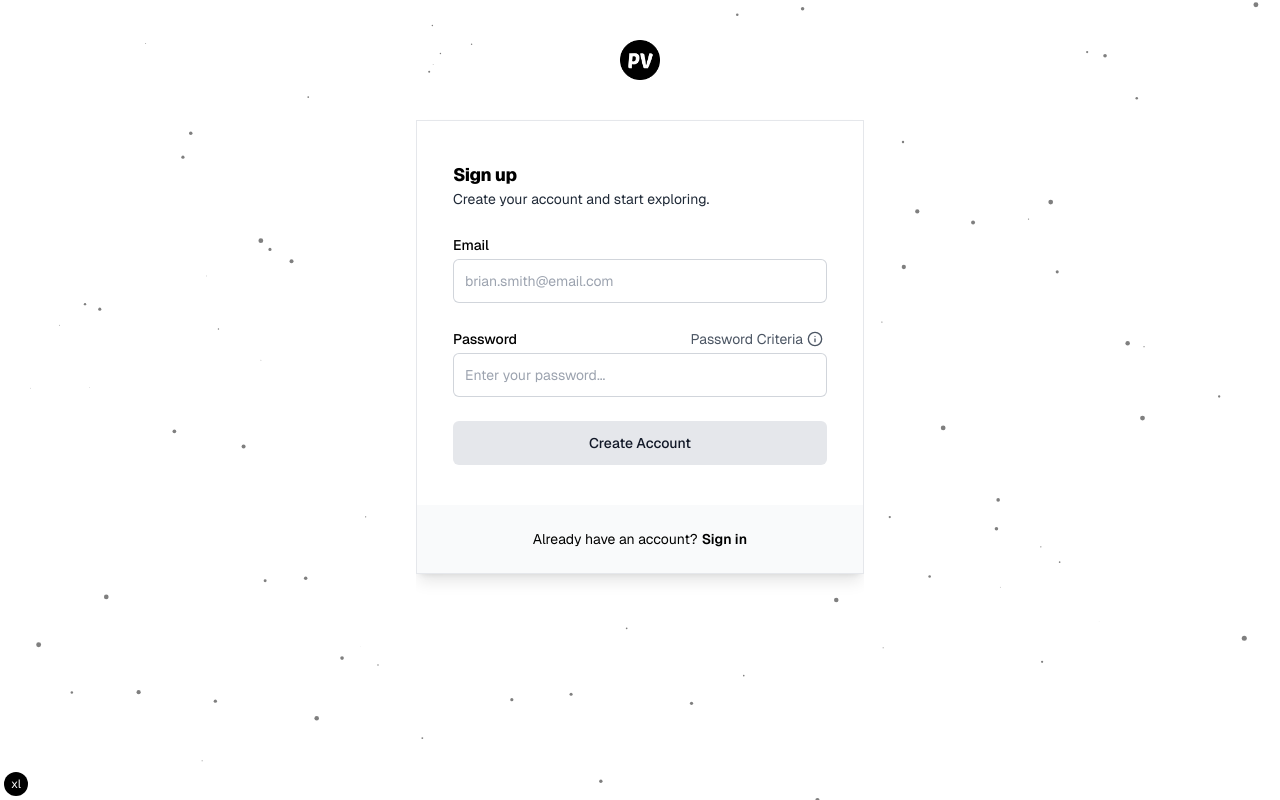
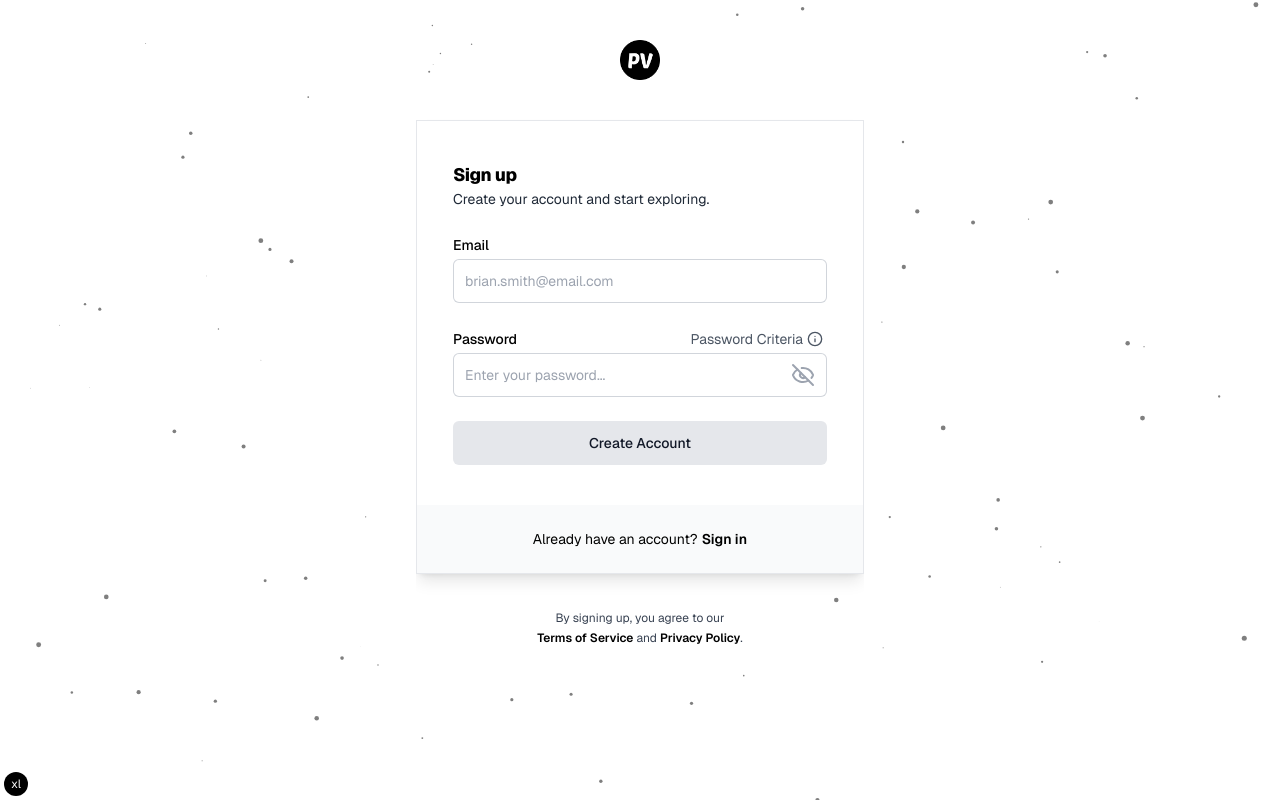
Before and after one commit to dlbarduzzi/platvids, a Next.js app: page /sign-up in a window 1280 px wide. Built offline with nearby package versions, Linux system fonts and the light colour scheme; no server answers.

Commit message:
Add show password and terms and policies

```diff
--- a/src/components/signin.tsx
+++ b/src/components/signin.tsx
@@ -6,8 +6,9 @@ import NextLink from "next/link"
 import NextImage from "next/image"
 
 import { useForm } from "react-hook-form"
+import { useState } from "react"
 import { zodResolver } from "@hookform/resolvers/zod"
-import { CircleHelp } from "lucide-react"
+import { CircleHelp, Eye, EyeOff } from "lucide-react"
 
 import {
   FormControl,
@@ -27,6 +28,8 @@ import { signInSchema } from "@/features/auth/schemas/signin"
 import { cn } from "@/lib/utils"
 
 export function SignIn() {
+  const [showPassword, setShowPassword] = useState(false)
+
   const { canvasRef } = useDrawParticles()
 
   const form = useForm<SignInSchema>({
@@ -115,7 +118,8 @@ export function SignIn() {
                               role="button"
                               className={cn(
                                 "flex items-center gap-x-1 text-sm text-gray-600",
-                                "hover:text-gray-800"
+                                "hover:text-gray-800",
+                                isSubmitting && "pointer-events-none"
                               )}
                             >
                               Forgot Password
@@ -123,23 +127,50 @@ export function SignIn() {
                             </span>
                           </div>
                         </div>
-                        <div className="mt-0.5">
+                        <div className="relative mt-0.5">
                           <FormControl>
                             <Input
                               {...field}
-                              type="password"
+                              type={showPassword ? "text" : "password"}
                               variant={!!errors.password ? "danger" : "default"}
                               disabled={isSubmitting}
                               placeholder="Enter your password..."
+                              className="pr-12"
                             />
                           </FormControl>
+                          <div
+                            className={cn(
+                              "absolute inset-y-0 right-0 flex items-center pr-3"
+                            )}
+                          >
+                            <div
+                              role="button"
+                              onClick={() => setShowPassword(() => !showPassword)}
+                              className={cn(
+                                isSubmitting
+                                  ? "pointer-events-none text-gray-300"
+                                  : "text-gray-400"
+                              )}
+                            >
+                              {showPassword ? (
+                                <Eye className="size-6" />
+                              ) : (
+                                <EyeOff className="size-6" />
+                              )}
+                            </div>
+                          </div>
                         </div>
                         <FormMessage />
                       </FormItem>
                     )}
                   />
                   <div>
-                    <Button type="submit" size="md" className="w-full">
+                    <Button
+                      type="submit"
+                      size="md"
+                      disabled={isSubmitting}
+                      className="w-full"
+                    >
                       Sign in
                     </Button>
                   </div>
--- a/src/components/signup.tsx
+++ b/src/components/signup.tsx
@@ -6,8 +6,9 @@ import NextLink from "next/link"
 import NextImage from "next/image"
 
 import { useForm } from "react-hook-form"
+import { useState } from "react"
 import { zodResolver } from "@hookform/resolvers/zod"
-import { Info } from "lucide-react"
+import { Eye, EyeOff, Info } from "lucide-react"
 
 import {
   FormControl,
@@ -27,6 +28,8 @@ import { signUpSchema } from "@/features/auth/schemas/signup"
 import { cn } from "@/lib/utils"
 
 export function SignUp() {
+  const [showPassword, setShowPassword] = useState(false)
+
   const { canvasRef } = useDrawParticles()
 
   const form = useForm<SignUpSchema>({
@@ -115,7 +118,8 @@ export function SignUp() {
                               role="button"
                               className={cn(
                                 "flex items-center gap-x-1 text-sm text-gray-600",
-                                "hover:text-gray-800"
+                                "hover:text-gray-800",
+                                isSubmitting && "pointer-events-none"
                               )}
                             >
                               Password Criteria
@@ -123,23 +127,50 @@ export function SignUp() {
                             </span>
                           </div>
                         </div>
-                        <div className="mt-0.5">
+                        <div className="relative mt-0.5">
                           <FormControl>
                             <Input
                               {...field}
-                              type="password"
+                              type={showPassword ? "text" : "password"}
                               variant={!!errors.password ? "danger" : "default"}
                               disabled={isSubmitting}
                               placeholder="Enter your password..."
+                              className="pr-12"
                             />
                           </FormControl>
+                          <div
+                            className={cn(
+                              "absolute inset-y-0 right-0 flex items-center pr-3"
+                            )}
+                          >
+                            <div
+                              role="button"
+                              onClick={() => setShowPassword(() => !showPassword)}
+                              className={cn(
+                                isSubmitting
+                                  ? "pointer-events-none text-gray-300"
+                                  : "text-gray-400"
+                              )}
+                            >
+                              {showPassword ? (
+                                <Eye className="size-6" />
+                              ) : (
+                                <EyeOff className="size-6" />
+                              )}
+                            </div>
+                          </div>
                         </div>
                         <FormMessage />
                       </FormItem>
                     )}
                   />
                   <div>
-                    <Button type="submit" size="md" className="w-full">
+                    <Button
+                      type="submit"
+                      size="md"
+                      disabled={isSubmitting}
+                      className="w-full"
+                    >
                       Create Account
                     </Button>
                   </div>
@@ -167,6 +198,36 @@ export function SignUp() {
             </div>
           </div>
         </div>
+        <div
+          className={cn(
+            "mt-9 bg-white text-center text-xs",
+            isSubmitting ? "text-gray-400" : "text-gray-700"
+          )}
+        >
+          <span className="block">By signing up, you agree to our</span>
+          <span className="block pt-1">
+            <NextLink
+              href="/general/terms-of-service"
+              className={cn(
+                "font-semibold hover:underline hover:underline-offset-4",
+                isSubmitting ? "pointer-events-none text-gray-400" : "text-black"
+              )}
+            >
+              Terms of Service
+            </NextLink>
+            {" and "}
+            <NextLink
+              href="/general/privacy-policy"
+              className={cn(
+                "font-semibold hover:underline hover:underline-offset-4",
+                isSubmitting ? "pointer-events-none text-gray-400" : "text-black"
+              )}
+            >
+              Privacy Policy
+            </NextLink>
+            .
+          </span>
+        </div>
       </div>
     </div>
   )
```
